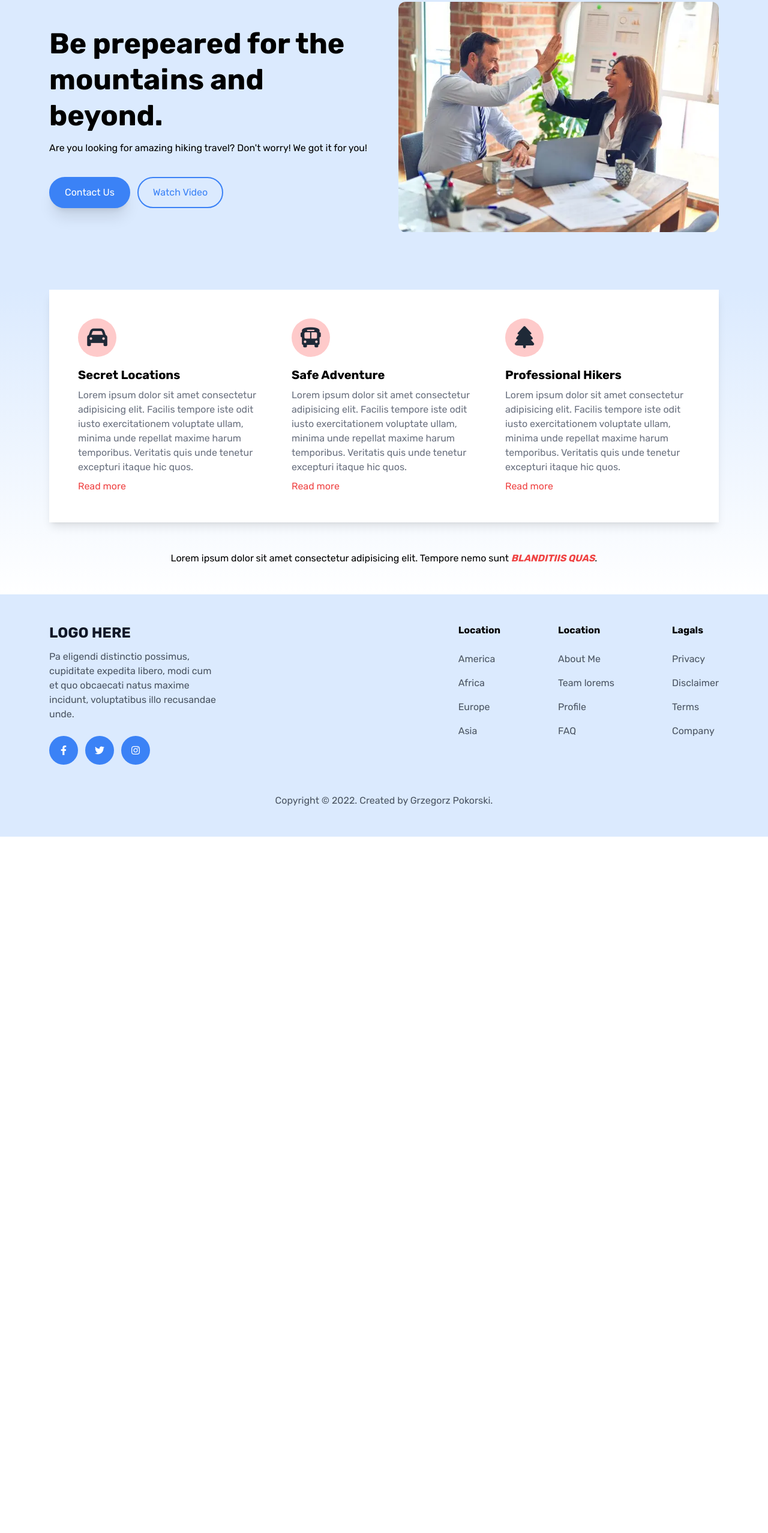
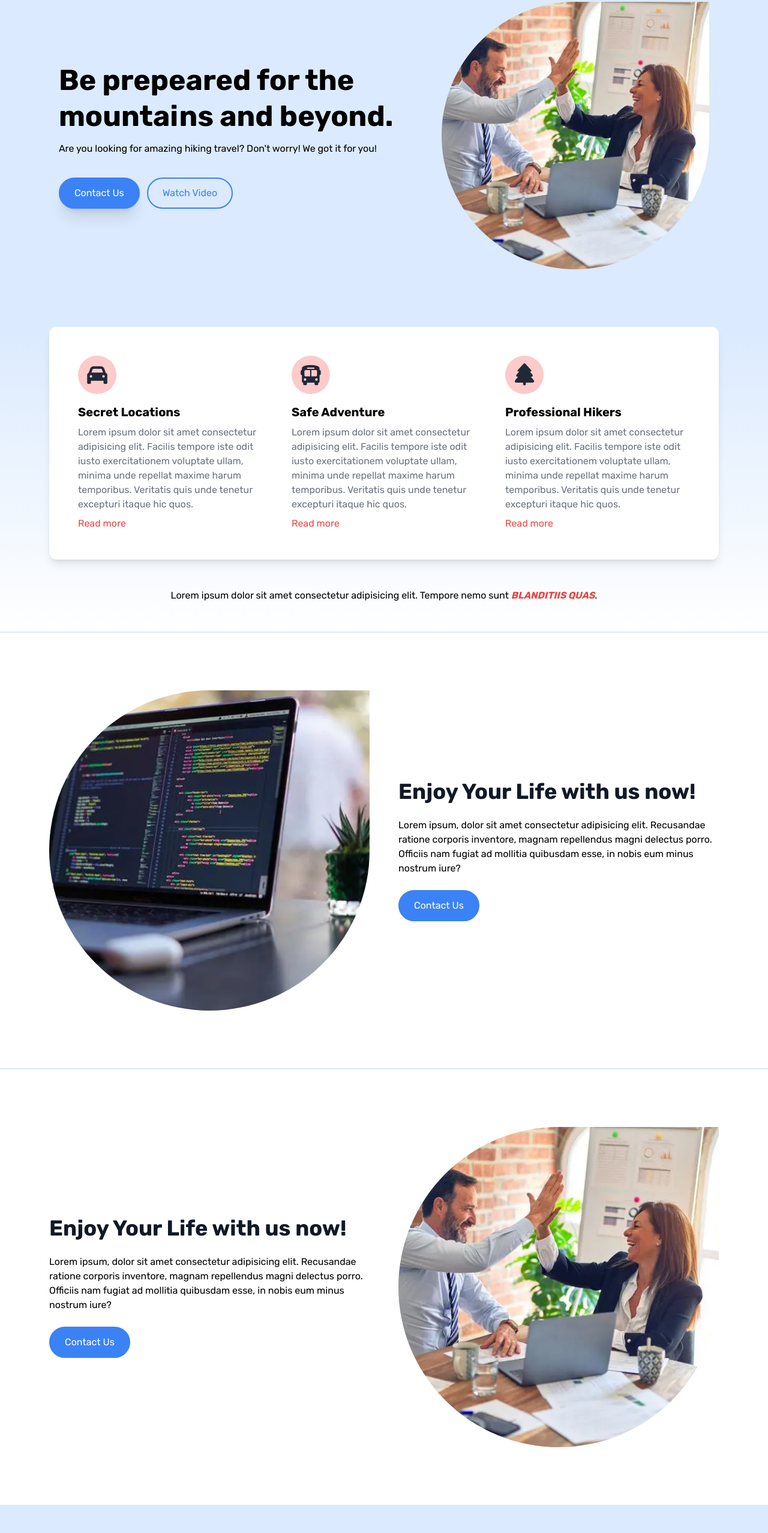
Before and after one commit to grzegorzpokorski/2022-maj-blue, a website built with webpack: page index.html in a window 1280 px wide. Shown: the part 217-2773 px from the top of the page at 60% size. Before the commit the page ends 1612 px from the top, so only its background shows below. Built offline with nearby package versions, Linux system fonts and the light colour scheme.

Commit message:
add: cta section

```diff
--- a/index.html
+++ b/index.html
@@ -70,7 +70,7 @@
           </div>
         </header>
         <picture
-          class="w-full md:w-1/2 relative block overflow-hidden h-96 rounded-xl"
+          class="w-full md:w-2/5 relative block overflow-hidden rounded-xl section-picture aspect-square"
         >
           <source
             media="(min-width: 720px)"
@@ -98,12 +98,14 @@
     </header>
     <main>
       <section
-        class="bg-white pb-12 bg-gradient-to-t from-transparent to-blue-100"
+        class="bg-white pb-12 bg-gradient-to-t from-transparent to-blue-100 border-b-2 border-blue-100"
       >
         <div class="container mx-auto px-3">
-          <ul class="flex flex-col md:flex-row gap-12 shadow-lg p-12 bg-white">
-            <li class="w-full md:w-1/3 flex flex-col gap-2">
-              <div class="mb-2">
+          <ul
+            class="flex flex-col md:flex-row gap-12 shadow-lg p-12 bg-white rounded-xl"
+          >
+            <li class="w-full md:w-1/3 flex flex-row md:flex-col gap-2">
+              <div class="mb-2 mr-6 md:mr-0">
                 <span
                   class="inline-block bg-red-200 p-8 rounded-full w-12 h-12 flex justify-center items-center"
                 >
@@ -113,8 +115,8 @@
                   ></span
                 ></span>
               </div>
-              <h3 class="font-semibold text-xl">Secret Locations</h3>
               <div>
+                <h3 class="font-semibold text-xl mb-2">Secret Locations</h3>
                 <p class="text-gray-500">
                   Lorem ipsum dolor sit amet consectetur adipisicing elit.
                   Facilis tempore iste odit iusto exercitationem voluptate
@@ -129,8 +131,8 @@
                 </a>
               </div>
             </li>
-            <li class="w-full md:w-1/3 flex flex-col gap-2">
-              <div class="mb-2">
+            <li class="w-full md:w-1/3 flex flex-row md:flex-col gap-2">
+              <div class="mb-2 mr-6 md:mr-0">
                 <span
                   class="inline-block bg-red-200 p-8 rounded-full w-12 h-12 flex justify-center items-center"
                 >
@@ -140,8 +142,8 @@
                   ></span
                 ></span>
               </div>
-              <h3 class="font-semibold text-xl">Safe Adventure</h3>
               <div>
+                <h3 class="font-semibold text-xl mb-2">Safe Adventure</h3>
                 <p class="text-gray-500">
                   Lorem ipsum dolor sit amet consectetur adipisicing elit.
                   Facilis tempore iste odit iusto exercitationem voluptate
@@ -156,8 +158,8 @@
                 </a>
               </div>
             </li>
-            <li class="w-full md:w-1/3 flex flex-col gap-2">
-              <div class="mb-2">
+            <li class="w-full md:w-1/3 flex flex-row md:flex-col gap-2">
+              <div class="mb-2 mr-6 md:mr-0">
                 <span
                   class="inline-block bg-red-200 p-8 rounded-full w-12 h-12 flex justify-center items-center"
                 >
@@ -167,8 +169,8 @@
                   ></span
                 ></span>
               </div>
-              <h3 class="font-semibold text-xl">Professional Hikers</h3>
               <div>
+                <h3 class="font-semibold text-xl mb-2">Professional Hikers</h3>
                 <p class="text-gray-500">
                   Lorem ipsum dolor sit amet consectetur adipisicing elit.
                   Facilis tempore iste odit iusto exercitationem voluptate
@@ -193,6 +195,108 @@
               >.
             </p>
           </footer>
+        </div>
+      </section>
+      <section class="py-12 lg:py-24 bg-white border-b-2 border-blue-100">
+        <div
+          class="container mx-auto px-3 flex flex-col md:flex-row-reverse gap-12 items-center"
+        >
+          <header class="flex flex-col gap-3 md:gap-6 w-full md:w-1/2">
+            <h2
+              class="font-bold text-2xl md:text-3xl lg:text-4xl text-gray-900"
+            >
+              Enjoy Your Life with us now!
+            </h2>
+            <p>
+              Lorem ipsum, dolor sit amet consectetur adipisicing elit.
+              Recusandae ratione corporis inventore, magnam repellendus magni
+              delectus porro. Officiis nam fugiat ad mollitia quibusdam esse, in
+              nobis eum minus nostrum iure?
+            </p>
+            <p>
+              <a
+                href="#"
+                class="inline-block bg-blue-500 hover:bg-blue-700 transition border-2 border-blue-500 text-white text-md py-3 px-6 rounded-full"
+                >Contact Us</a
+              >
+            </p>
+          </header>
+          <picture
+            class="w-full md:w-1/2 relative block overflow-hidden aspect-square section-picture"
+          >
+            <source
+              media="(min-width: 720px)"
+              srcset="./dist/img/laptop-768w.webp 1x"
+            />
+            <source
+              media="(min-width: 960px)"
+              srcset="./dist/img/laptop-992w.webp 1x"
+            />
+            <source
+              media="(min-width: 1140px)"
+              srcset="./dist/img/laptop-1200w.webp 1x"
+            />
+            <source
+              media="(min-width: 1320px)"
+              srcset="./dist/img/laptop-1920w.webp 1x"
+            />
+            <img
+              src="./dist/img/laptop-576w.webp"
+              alt="laptop"
+              class="object-cover object-center w-full h-full"
+            />
+          </picture>
+        </div>
+      </section>
+      <section class="py-12 lg:py-24 bg-white border-b-2 border-blue-100">
+        <div
+          class="container mx-auto px-3 flex flex-col md:flex-row gap-12 items-center"
+        >
+          <header class="flex flex-col gap-3 md:gap-6 w-full md:w-1/2">
+            <h2
+              class="font-bold text-2xl md:text-3xl lg:text-4xl text-gray-900"
+            >
+              Enjoy Your Life with us now!
+            </h2>
+            <p>
+              Lorem ipsum, dolor sit amet consectetur adipisicing elit.
+              Recusandae ratione corporis inventore, magnam repellendus magni
+              delectus porro. Officiis nam fugiat ad mollitia quibusdam esse, in
+              nobis eum minus nostrum iure?
+            </p>
+            <p>
+              <a
+                href="#"
+                class="inline-block bg-blue-500 hover:bg-blue-700 transition border-2 border-blue-500 text-white text-md py-3 px-6 rounded-full"
+                >Contact Us</a
+              >
+            </p>
+          </header>
+          <picture
+            class="w-full md:w-1/2 relative block overflow-hidden aspect-square section-picture"
+          >
+            <source
+              media="(min-width: 720px)"
+              srcset="./dist/img/people-768w.webp 1x"
+            />
+            <source
+              media="(min-width: 960px)"
+              srcset="./dist/img/people-992w.webp 1x"
+            />
+            <source
+              media="(min-width: 1140px)"
+              srcset="./dist/img/people-1200w.webp 1x"
+            />
+            <source
+              media="(min-width: 1320px)"
+              srcset="./dist/img/people-1920w.webp 1x"
+            />
+            <img
+              src="./dist/img/people-576w.webp"
+              alt="people"
+              class="object-cover object-center w-full h-full"
+            />
+          </picture>
         </div>
       </section>
     </main>
--- a/package.json
+++ b/package.json
@@ -28,5 +28,9 @@
     "tailwindcss": "^3.0.24",
     "webpack": "^5.72.1",
     "webpack-cli": "^4.9.2"
+  },
+  "dependencies": {
+    "postcss": "^8.4.13",
+    "postcss-scss": "^4.0.4"
   }
 }
--- a/src/scss/base/_tailwind-output.scss
+++ b/src/scss/base/_tailwind-output.scss
@@ -531,6 +531,10 @@ Ensure the default browser behavior of the `hidden` attribute.
   margin-bottom: 0.5rem;
 }
 
+.mr-6 {
+  margin-right: 1.5rem;
+}
+
 .mt-2 {
   margin-top: 0.5rem;
 }
@@ -549,6 +553,10 @@ Ensure the default browser behavior of the `hidden` attribute.
 
 .flex {
   display: flex;
+}
+
+.aspect-square {
+  aspect-ratio: 1 / 1;
 }
 
 .h-96 {
@@ -635,9 +643,18 @@ Ensure the default browser behavior of the `hidden` attribute.
   border-width: 2px;
 }
 
+.border-b-2 {
+  border-bottom-width: 2px;
+}
+
 .border-blue-500 {
   --tw-border-opacity: 1;
   border-color: rgb(59 130 246 / var(--tw-border-opacity));
+}
+
+.border-blue-100 {
+  --tw-border-opacity: 1;
+  border-color: rgb(219 234 254 / var(--tw-border-opacity));
 }
 
 .bg-blue-100 {
@@ -855,6 +872,10 @@ Ensure the default browser behavior of the `hidden` attribute.
 }
 
 @media (min-width: 720px) {
+  .md\:mr-0 {
+    margin-right: 0px;
+  }
+
   .md\:w-1\/2 {
     width: 50%;
   }
@@ -867,8 +888,24 @@ Ensure the default browser behavior of the `hidden` attribute.
     width: 25%;
   }
 
+  .md\:w-1\/5 {
+    width: 20%;
+  }
+
+  .md\:w-2\/5 {
+    width: 40%;
+  }
+
   .md\:flex-row {
     flex-direction: row;
+  }
+
+  .md\:flex-row-reverse {
+    flex-direction: row-reverse;
+  }
+
+  .md\:flex-col {
+    flex-direction: column;
   }
 
   .md\:justify-start {
@@ -893,6 +930,11 @@ Ensure the default browser behavior of the `hidden` attribute.
 
   .md\:text-left {
     text-align: left;
+  }
+
+  .md\:text-3xl {
+    font-size: 1.875rem;
+    line-height: 2.25rem;
   }
 }
 
@@ -927,7 +969,17 @@ Ensure the default browser behavior of the `hidden` attribute.
     padding-bottom: 6rem;
   }
 
+  .lg\:py-36 {
+    padding-top: 9rem;
+    padding-bottom: 9rem;
+  }
+
   .lg\:text-\[3rem\] {
     font-size: 3rem;
   }
+
+  .lg\:text-4xl {
+    font-size: 2.25rem;
+    line-height: 2.5rem;
+  }
 }
--- /dev/null
+++ b/src/scss/modules/_images.scss
@@ -0,0 +1,7 @@
+.section-picture {
+  border-radius: 0.75rem;
+
+  @media (min-width: 960px) {
+    border-radius: 50% 0 50% 50%;
+  }
+}
--- a/src/scss/style.scss
+++ b/src/scss/style.scss
@@ -3,3 +3,4 @@
 @import "./base/font";
 
 @import "./modules/navbar";
+@import "./modules/images";
```
Also changed, not shown: dist/css/style.min.css, 2 other files.
